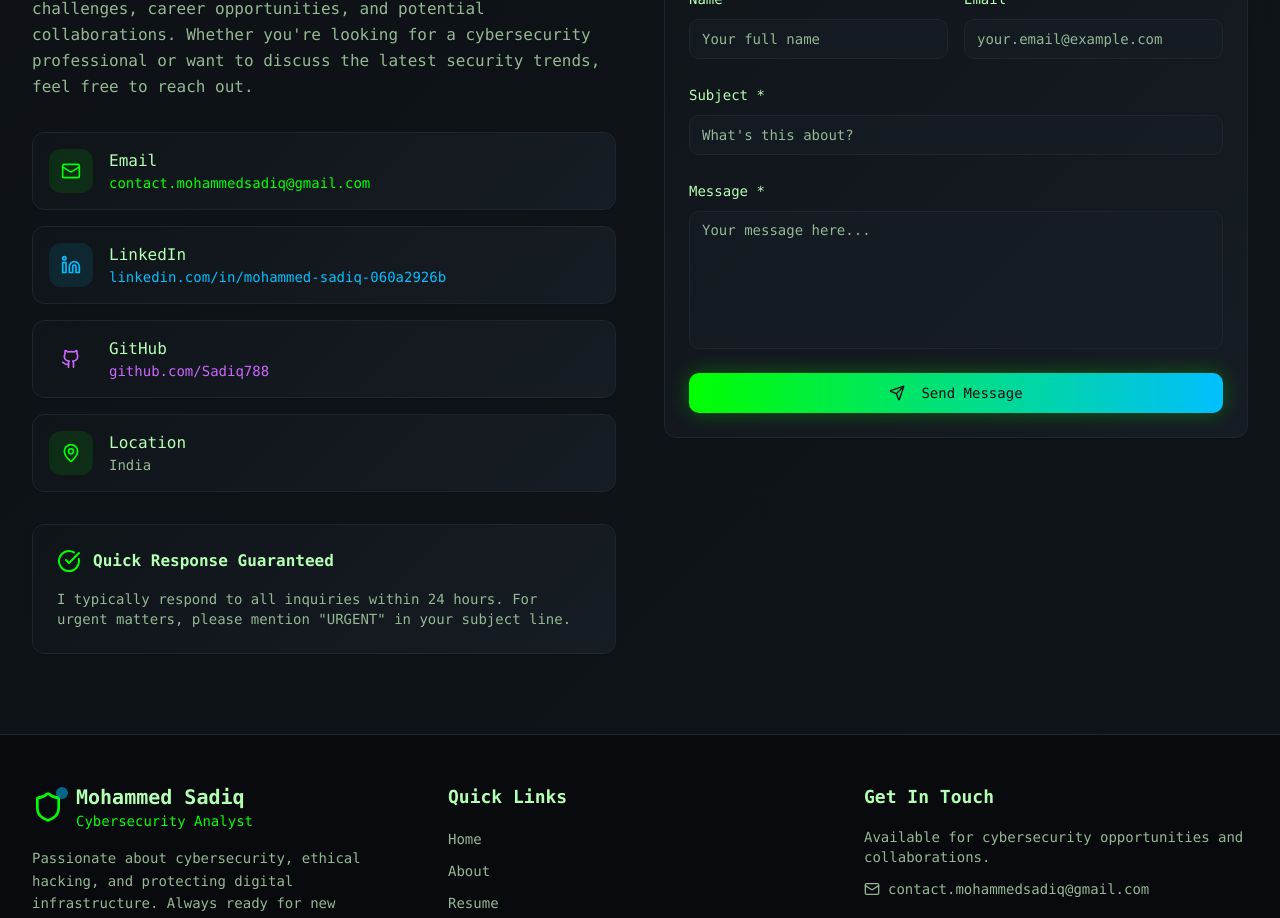
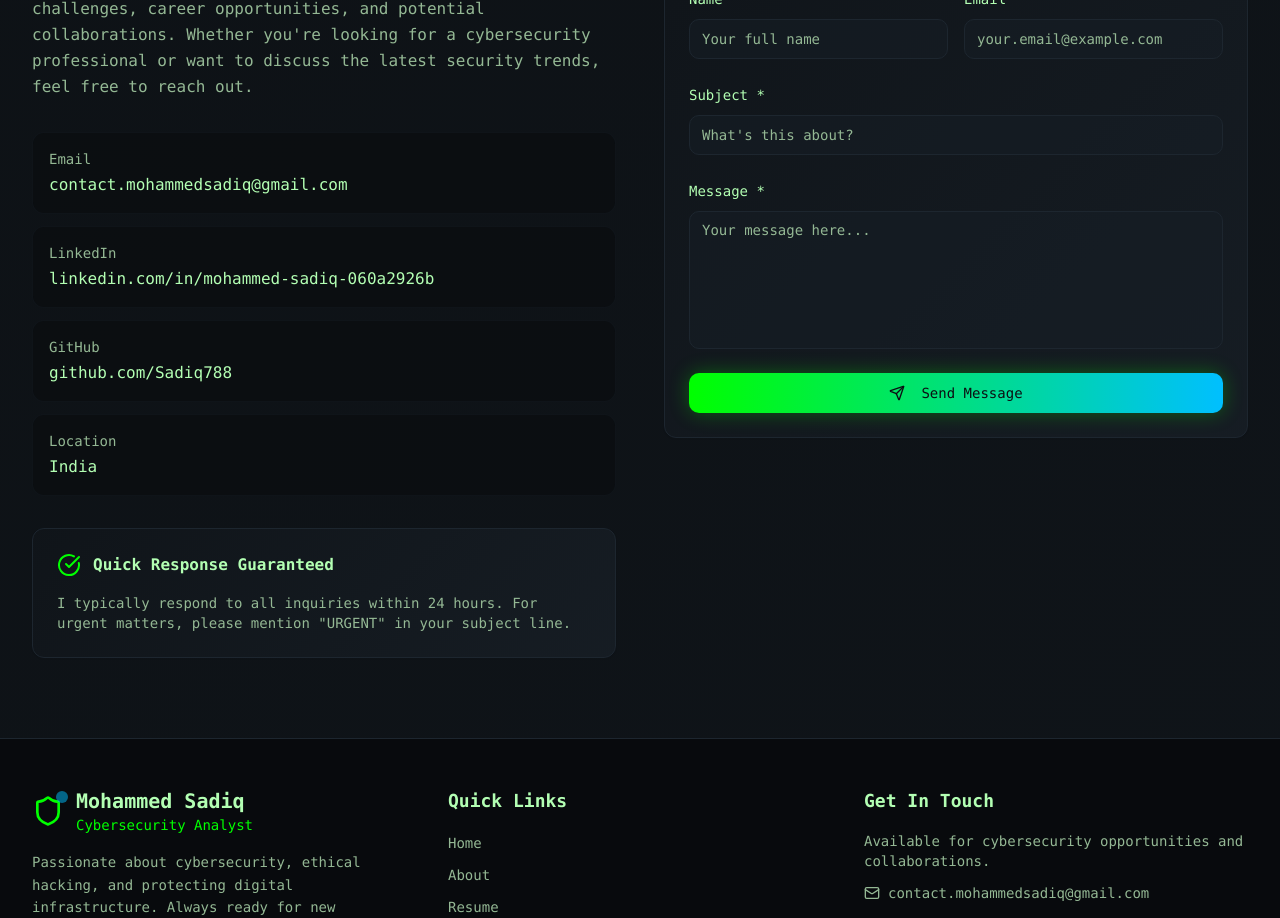
Before and after one commit to Sadiq788/cyber-sadiq-bytes, a React (Vite) app: page / in a window 1280 px wide. Shown: the part 7640-8558 px from the top of the page. Built offline with nearby package versions, Linux system fonts and the light colour scheme.

Commit message:
Update contact information

```diff
--- a/src/components/Contact.tsx
+++ b/src/components/Contact.tsx
@@ -144,51 +144,30 @@ const Contact = () => {
               </p>
             </motion.div>
 
-            <motion.div variants={itemVariants} className="space-y-4">
+            <motion.div variants={itemVariants} className="space-y-3">
               {contactInfo.map((info, index) => (
                 <motion.div
                   key={index}
                   variants={itemVariants}
                   className="group"
                 >
+                  <div className="bg-terminal-bg/50 border border-border/30 rounded-lg p-4 font-mono">
+                    <div className="flex flex-col space-y-1">
+                      <div className="text-sm text-muted-foreground font-medium">{info.label}</div>
                       {info.link ? (
                         <a
                           href={info.link}
                           target={info.link.startsWith('http') ? '_blank' : undefined}
                           rel={info.link.startsWith('http') ? 'noopener noreferrer' : undefined}
-                      className="block"
+                          className={`${info.color} hover:underline transition-colors`}
                         >
-                      <Card className="card-glow transition-all duration-300 hover:scale-[1.02]">
-                        <CardContent className="p-4">
-                          <div className="flex items-center space-x-4">
-                            <div className={`p-3 rounded-lg bg-${info.color}/10 group-hover:bg-${info.color}/20 transition-colors`}>
-                              <info.icon className={`w-5 h-5 text-${info.color}`} />
-                            </div>
-                            <div>
-                              <div className="font-medium text-foreground">{info.label}</div>
-                              <div className={`text-sm text-${info.color} group-hover:underline`}>
                           {info.value}
+                        </a>
+                      ) : (
+                        <span className={info.color}>{info.value}</span>
+                      )}
                     </div>
                   </div>
-                          </div>
-                        </CardContent>
-                      </Card>
-                    </a>
-                  ) : (
-                    <Card className="card-glow">
-                      <CardContent className="p-4">
-                        <div className="flex items-center space-x-4">
-                          <div className={`p-3 rounded-lg bg-${info.color}/10`}>
-                            <info.icon className={`w-5 h-5 text-${info.color}`} />
-                          </div>
-                          <div>
-                            <div className="font-medium text-foreground">{info.label}</div>
-                            <div className="text-sm text-muted-foreground">{info.value}</div>
-                          </div>
-                        </div>
-                      </CardContent>
-                    </Card>
-                  )}
                 </motion.div>
               ))}
             </motion.div>
```
Lines whose indentation alone changed are shown as unchanged.
